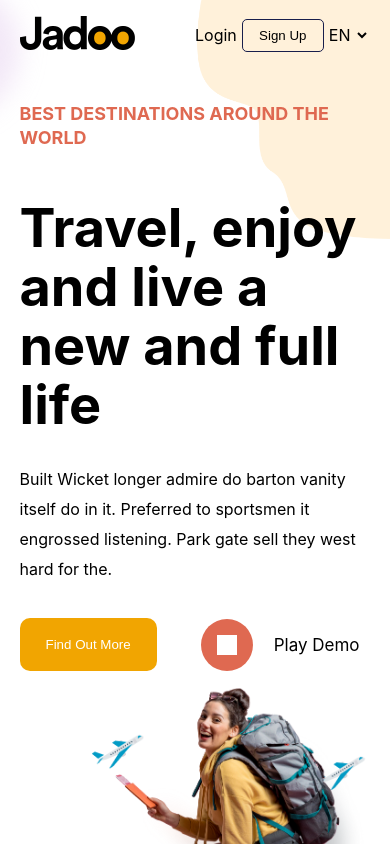
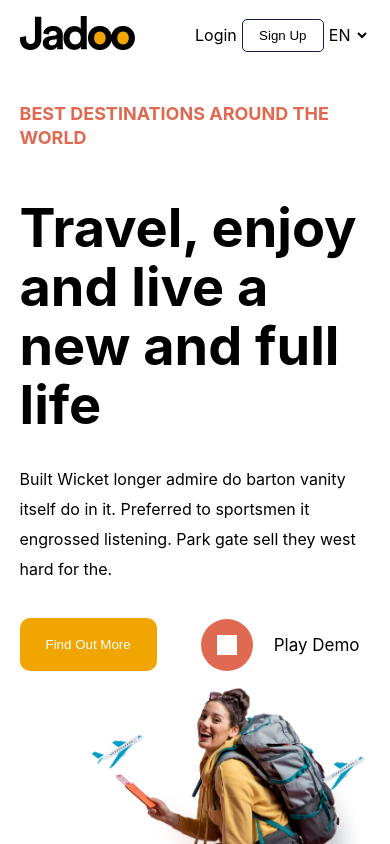
Before and after one commit to Eke-sims/first-react-app, a React (Create React App) app: page / in a window 390 px wide. Shown: the top 844 px of the page. Built offline with nearby package versions, Linux system fonts and the light colour scheme; the HTML template or start-up script is replaced by a standard one.

Commit message:
Fixed some bugs about responsiveness

```diff
--- a/src/App.js
+++ b/src/App.js
@@ -2,15 +2,13 @@ import React from 'react';
 import './App.css';
 
 import { Booking, Category, Destination, Footer, Header, Testimonial } from './containers';
-import { Navbar,Cta, Brands} from './Components'
+import { Navbar, Cta, Brands} from './Components'
 
-const App = () => {
+function App () {
   return (
     <div className='App'>
-      <div className='banner_bg'>
-        <Navbar />
-        <Header />
-      </div>
+      <Navbar />
+      <Header />
       <Category />
       <Destination />
       <Booking />
```
